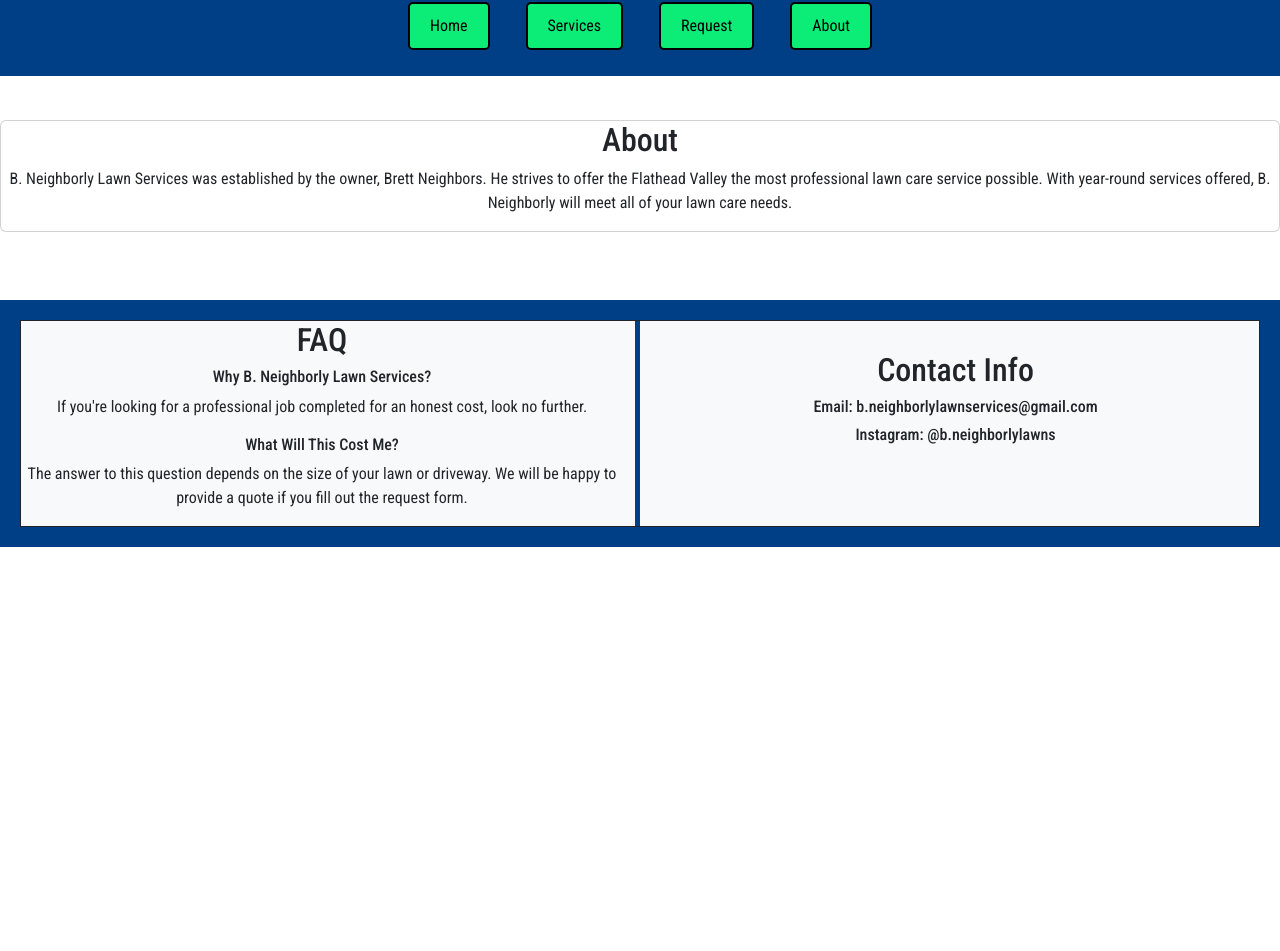
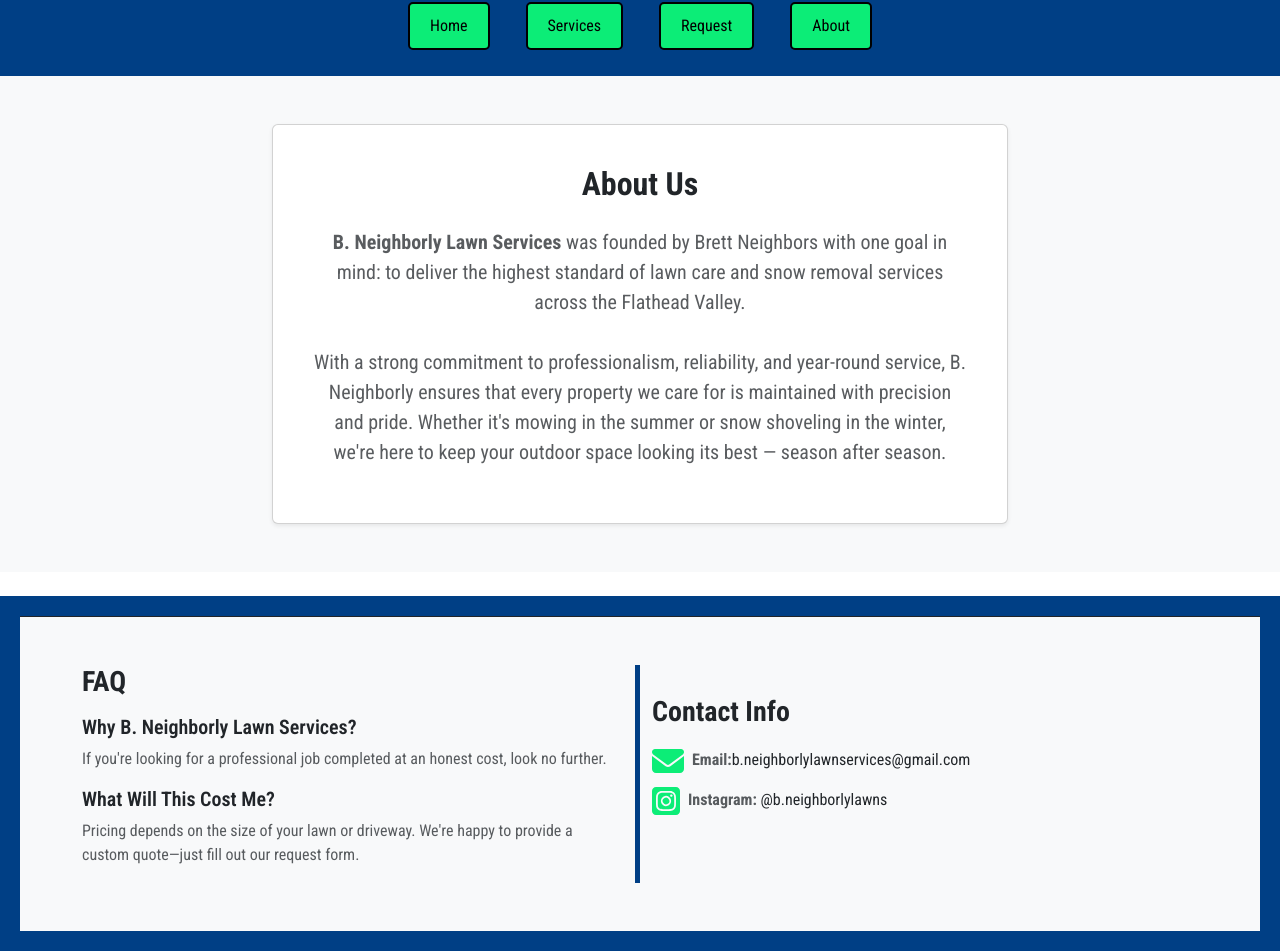
Before and after one commit to bneighbs6/b-neighborly-lawn, a React (Create React App) app: page /about in a window 1280 px wide. Shown: the part 274-1225 px from the top of the page. Before the commit the page ends 821 px from the top, so only its background shows below. Built offline with nearby package versions, Linux system fonts and the light colour scheme; the HTML template or start-up script is replaced by a standard one; a web font is replaced by a local one.

Commit message:
Rebrand site for uniformity & professionalism

```diff
--- a/package.json
+++ b/package.json
@@ -4,6 +4,9 @@
   "private": true,
   "dependencies": {
     "@formspree/react": "^2.5.1",
+    "@fortawesome/free-brands-svg-icons": "^6.7.2",
+    "@fortawesome/free-solid-svg-icons": "^6.7.2",
+    "@fortawesome/react-fontawesome": "^0.2.2",
     "@testing-library/jest-dom": "^5.17.0",
     "@testing-library/react": "^13.4.0",
     "@testing-library/user-event": "^13.5.0",
--- a/src/Components/Footer.jsx
+++ b/src/Components/Footer.jsx
@@ -1,31 +1,74 @@
 import React from "react";
+import { FontAwesomeIcon } from "@fortawesome/react-fontawesome";
+import { faEnvelope as faEnvelopeSolid  } from "@fortawesome/free-solid-svg-icons";
+import { faInstagramSquare } from "@fortawesome/free-brands-svg-icons";
+
 
 function Footer() {
-
-  // Test test test
   return (
-    <>
-      <footer className="bg-light border border-dark">
+    <footer className="bg-light border-top border-dark py-5">
+      <div className="container">
         <div className="row">
-          <div className="footer-faq-section col-sm-12 col-md-6 text-center">
-            <h2>FAQ</h2>
-            <h6>Why B. Neighborly Lawn Services?</h6>
-            <p>
-              If you're looking for a
-              professional job completed for an honest cost, look no further.
+          {/* FAQ Section */}
+          <div className="footer-faq-section col-12 col-md-6 text-center text-md-start mb-4 mb-md-0">
+            <h3 className="fw-bold mb-3">FAQ</h3>
+            <h5 className="fw-semibold">Why B. Neighborly Lawn Services?</h5>
+            <p className="mb-3 text-muted">
+              If you're looking for a professional job completed at an honest
+              cost, look no further.
             </p>
-            <h6>What Will This Cost Me?</h6>
-            <p>The answer to this question depends on the size of your lawn or driveway. We will be happy to provide a quote if you fill out the request form.</p>
+            <h5 className="fw-semibold">What Will This Cost Me?</h5>
+            <p className="text-muted">
+              Pricing depends on the size of your lawn or driveway. We're happy
+              to provide a custom quote—just fill out our request form.
+            </p>
           </div>
 
-          <div className="footer-contact-section col-sm-12 col-md-6 text-center">
-            <h2>Contact Info</h2>
-            <h6>Email: b.neighborlylawnservices@gmail.com</h6>
-            <h6>Instagram: @b.neighborlylawns</h6>
+          {/* Contact Info Section */}
+          <div className="footer-contact-section col-12 col-md-6 text-center text-md-start">
+            <h3 className="fw-bold mb-3">Contact Info</h3>
+            <p className="mb-2 text-muted">
+              <a href="mailto:b.neighborlylawnservices@gmail.com">
+                <FontAwesomeIcon
+                  icon={faEnvelopeSolid}
+                  className="fa-solid email-icon"
+                  size="2x"
+                />
+              </a>
+              <strong>Email:</strong>
+              <a
+                href="mailto:b.neighborlylawnservices@gmail.com"
+                className="text-decoration-none text-dark"
+              >
+                b.neighborlylawnservices@gmail.com
+              </a>
+            </p>
+            <p className="text-muted">
+              <a
+                href="https://www.instagram.com/b.neighborlylawns/"
+                target="_blank"
+                rel="noreferrer"
+              >
+                <FontAwesomeIcon
+                  icon={faInstagramSquare}
+                  className="fa-brands fa-instagram instagram-icon"
+                  size="2x"
+                />
+              </a>
+              <strong>Instagram:</strong>{" "}
+              <a
+                href="https://instagram.com/b.neighborlylawns"
+                target="_blank"
+                rel="noreferrer"
+                className="text-decoration-none text-dark"
+              >
+                @b.neighborlylawns
+              </a>
+            </p>
           </div>
         </div>
-      </footer>
-    </>
+      </div>
+    </footer>
   );
 }
 
--- a/src/Components/RequestForm.jsx
+++ b/src/Components/RequestForm.jsx
@@ -1,5 +1,5 @@
 import React, { useEffect, useState } from "react";
-import { Button, Dropdown, Form } from "react-bootstrap";
+import { Button, Dropdown, Form, Card, Container, Row, Col } from "react-bootstrap";
 
 function RequestForm({ selectedService }) {
   const initialFormState = {
@@ -16,7 +16,6 @@ function RequestForm({ selectedService }) {
   const [serviceChoice, setServiceChoice] = useState("");
   const [saltAppChoice, setSaltAppChoice] = useState("");
 
-  // Automatically sets the service choice dropdown to the selected service from the message care
   useEffect(() => {
     if (selectedService) {
       setServiceChoice(selectedService);
@@ -25,10 +24,7 @@ function RequestForm({ selectedService }) {
   }, [selectedService]);
 
   async function handleSubmit(e) {
-    e.preventDefault(); // Prevent the default form submission
-    console.log("Submit clicked.");
-
-    // Send form data to Formspree
+    e.preventDefault();
     const response = await fetch("https://formspree.io/f/mqakqbqb", {
       method: "POST",
       headers: {
@@ -39,98 +35,77 @@ function RequestForm({ selectedService }) {
     });
 
     if (response.ok) {
-      alert(
-        "Your form has been submitted. You will receive an email responding to your request within 24 hours."
-      );
-      setForm({ ...initialFormState }); // Reset the form
-      setServiceChoice(""); // Reset the service choice
+      alert("Your form has been submitted. You will receive an email within 24 hours.");
+      setForm({ ...initialFormState });
+      setServiceChoice("");
     } else {
       alert("There was a problem with your submission. Please try again.");
     }
   }
 
-  function handleNameChange(e) {
-    setForm({ ...form, full_name: e.target.value });
-  }
-
-  function handleEmailChange(e) {
-    setForm({ ...form, email: e.target.value });
-  }
-
-  function handleStreetAddressChange(e) {
-    setForm({ ...form, street_address: e.target.value });
-  }
-
-  function handleZipCodeChange(e) {
-    setForm({ ...form, zip_code: e.target.value });
-  }
-
-  function handleChooseServiceChange(eventKey) {
-    setServiceChoice(eventKey);
-    setForm({ ...form, choose_service: eventKey });
-  }
-
-  function handleSaltApplicationChange(eventKey) {
-    setSaltAppChoice(eventKey);
-    setForm({ ...form, salt_application: eventKey });
-    // Need to set form's value to the event key... but it's not in the initalFormState??
-  }
-
-  function handleRequestChange(e) {
-    setForm({ ...form, request: e.target.value });
-  }
-
   return (
-    <>
-      <h1>Request A Quote</h1>
+    <div className="request-form-page bg-light py-5">
+      <Container>
+        <Row className="justify-content-center">
+          <Col md={10} lg={8}>
+            <Card className="home-page-card p-4 shadow-sm">
+              <Card.Body>
+                <h2 className="text-center mb-4 fw-bold">Request a Quote</h2>
                 <Form onSubmit={handleSubmit}>
                   <Form.Group className="mb-3">
                     <Form.Label>Full Name</Form.Label>
                     <Form.Control
-            name="full_name" // Changed to match the state key
                       type="text"
+                      name="full_name"
                       required
                       value={form.full_name}
-            onChange={handleNameChange}
+                      onChange={(e) => setForm({ ...form, full_name: e.target.value })}
                       placeholder="Enter your name"
                     />
                   </Form.Group>
+
                   <Form.Group className="mb-3">
                     <Form.Label>Email Address</Form.Label>
                     <Form.Control
-            name="email" // Changed to match the state key
                       type="email"
+                      name="email"
                       required
                       value={form.email}
-            onChange={handleEmailChange}
+                      onChange={(e) => setForm({ ...form, email: e.target.value })}
                       placeholder="Enter your email"
                     />
                   </Form.Group>
+
                   <Form.Group className="mb-3">
                     <Form.Label>Street Address</Form.Label>
                     <Form.Control
-            name="street_address" // Changed to match the state key
                       type="text"
+                      name="street_address"
                       required
                       value={form.street_address}
-            onChange={handleStreetAddressChange}
+                      onChange={(e) => setForm({ ...form, street_address: e.target.value })}
                       placeholder="Enter your street address"
                     />
                   </Form.Group>
+
                   <Form.Group className="mb-3">
                     <Form.Label>Zip Code</Form.Label>
                     <Form.Control
-            name="zip_code" // Changed to match the state key
                       type="text"
+                      name="zip_code"
                       required
                       value={form.zip_code}
-            onChange={handleZipCodeChange}
+                      onChange={(e) => setForm({ ...form, zip_code: e.target.value })}
                       placeholder="Enter your zip code"
                     />
                   </Form.Group>
+
                   <Form.Group className="mb-3">
-          <div id="dropdown-menu">
-            <Dropdown onSelect={handleChooseServiceChange}>
+                    <Form.Label>Choose a Service</Form.Label>
+                    <Dropdown onSelect={(key) => {
+                      setServiceChoice(key);
+                      setForm({ ...form, choose_service: key });
+                    }}>
                       <Dropdown.Toggle
                         variant="primary"
                         style={{ backgroundColor: "#003f85", border: "none" }}
@@ -139,58 +114,60 @@ function RequestForm({ selectedService }) {
                       </Dropdown.Toggle>
                       <Dropdown.Menu>
                         <Dropdown.Item disabled>* Choose a Service</Dropdown.Item>
-                <Dropdown.Item eventKey={"Lawn Mowing"}>
-                  Lawn Mowing
-                </Dropdown.Item>
-                <Dropdown.Item eventKey={"Snow Shoveling"}>
-                  Snow Shoveling
-                </Dropdown.Item>
+                        <Dropdown.Item eventKey="Lawn Mowing">Lawn Mowing</Dropdown.Item>
+                        <Dropdown.Item eventKey="Snow Shoveling">Snow Shoveling</Dropdown.Item>
                       </Dropdown.Menu>
                     </Dropdown>
-          </div>
+                  </Form.Group>
 
-          {/* Conditionally render the Salt Application dropdown */}
                   {serviceChoice === "Snow Shoveling" && (
-            <div className="my-3">
-              <Dropdown onSelect={handleSaltApplicationChange}>
+                    <Form.Group className="mb-3">
+                      <Form.Label>Salt Application</Form.Label>
+                      <Dropdown onSelect={(key) => {
+                        setSaltAppChoice(key);
+                        setForm({ ...form, salt_application: key });
+                      }}>
                         <Dropdown.Toggle variant="secondary">
                           {saltAppChoice || "Select Salt Application"}
                         </Dropdown.Toggle>
                         <Dropdown.Menu>
-                  <Dropdown.Item disabled>
-                    Select Salt Application
-                  </Dropdown.Item>
-                  <Dropdown.Item eventKey={"Yes"}>Yes</Dropdown.Item>
-                  <Dropdown.Item eventKey={"No"}>No</Dropdown.Item>
+                          <Dropdown.Item disabled>Select Salt Application</Dropdown.Item>
+                          <Dropdown.Item eventKey="Yes">Yes</Dropdown.Item>
+                          <Dropdown.Item eventKey="No">No</Dropdown.Item>
                         </Dropdown.Menu>
                       </Dropdown>
-            </div>
+                    </Form.Group>
                   )}
 
+                  <Form.Group className="mb-4">
+                    <Form.Label>Tell us what you're looking for</Form.Label>
+                    <Form.Control
+                      as="textarea"
+                      rows={3}
+                      required
+                      name="request"
+                      value={form.request}
+                      onChange={(e) => setForm({ ...form, request: e.target.value })}
+                      placeholder="e.g. 'Please mow my lawn twice a month May–October.'"
+                    />
                   </Form.Group>
-        <Form.Group className="mb-3">
-          <Form.Label>Tell us what you are looking for from us</Form.Label>
-          <Form.Control
-            name="message"
-            as="textarea"
-            required
-            rows={2}
-            value={form.request}
-            onChange={handleRequestChange}
-            placeholder="e.g. 'I am looking for someone to mow my lawn twice a month from May-October'"
-          ></Form.Control>
-        </Form.Group>
-        <Form.Group>
+
+                  <div className="text-center">
                     <Button
                       variant="primary"
+                      type="submit"
                       style={{ backgroundColor: "#003f85", border: "none" }}
-            type="submit"
                     >
                       Submit
                     </Button>
-        </Form.Group>
+                  </div>
                 </Form>
-    </>
+              </Card.Body>
+            </Card>
+          </Col>
+        </Row>
+      </Container>
+    </div>
   );
 }
 
--- a/src/Pages/AboutPage.jsx
+++ b/src/Pages/AboutPage.jsx
@@ -1,21 +1,28 @@
 import React from "react";
-import { Card } from "react-bootstrap";
+import { Card, Container, Row, Col } from "react-bootstrap";
 
 function AboutPage() {
   return (
-    <>
-      <div className="about-page text-center">
-        <Card>
-        <h2>About</h2>
-        <p>
-          B. Neighborly Lawn Services was established by the owner, Brett
-          Neighbors. He strives to offer the Flathead Valley the most
-          professional lawn care service possible. With year-round services
-          offered, B. Neighborly will meet all of your lawn care needs.
-        </p>
-        </Card>
-      </div>
-    </>
+    <div className="about-page bg-light py-5">
+      <Container>
+        <Row className="justify-content-center">
+          <Col md={10} lg={8}>
+            <Card className="home-page-card p-4 shadow-sm text-center">
+              <Card.Body>
+                <h2 className="fw-bold mb-4">About Us</h2>
+                <p className="fs-5 text-muted">
+  <strong>B. Neighborly Lawn Services</strong> was founded by Brett Neighbors with one goal in mind: to deliver the highest standard of lawn care and snow removal services across the Flathead Valley.
+
+  <br /><br />
+
+  With a strong commitment to professionalism, reliability, and year-round service, B. Neighborly ensures that every property we care for is maintained with precision and pride. Whether it's mowing in the summer or snow shoveling in the winter, we're here to keep your outdoor space looking its best — season after season.
+</p>
+              </Card.Body>
+            </Card>
+          </Col>
+        </Row>
+      </Container>
+    </div>
   );
 }
 
--- a/src/index.css
+++ b/src/index.css
@@ -122,3 +122,10 @@ code {
   height: 250px;
   width: auto;
 }
+
+.instagram-icon,
+.email-icon {
+  color: #0ced77;
+  margin-right: 8px; /* optional spacing to separate from label */
+  vertical-align: middle;
+}
```
Also changed, not shown: src/Pages/ServicePage.jsx (+22 -12 lines), 1 other file (tests, documents, lock files or other folders). Lines whose indentation alone changed are shown as unchanged.
